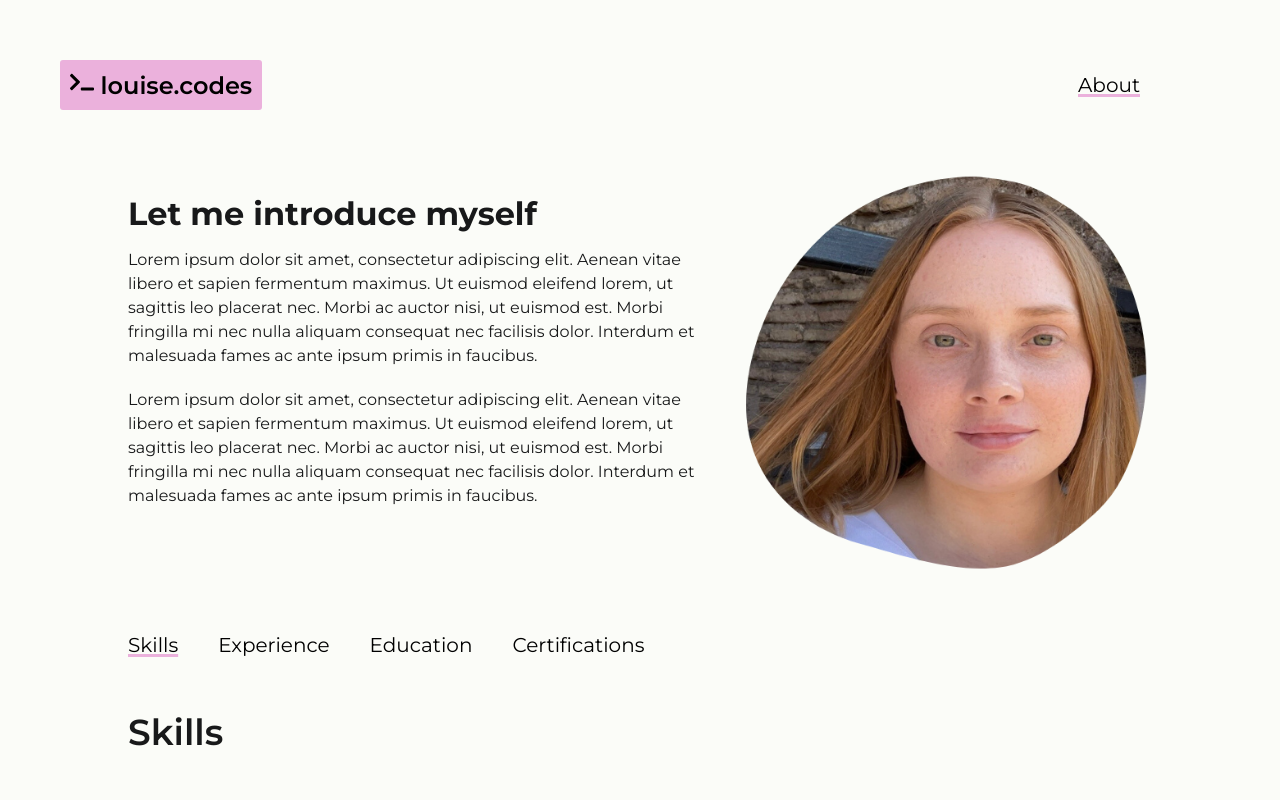
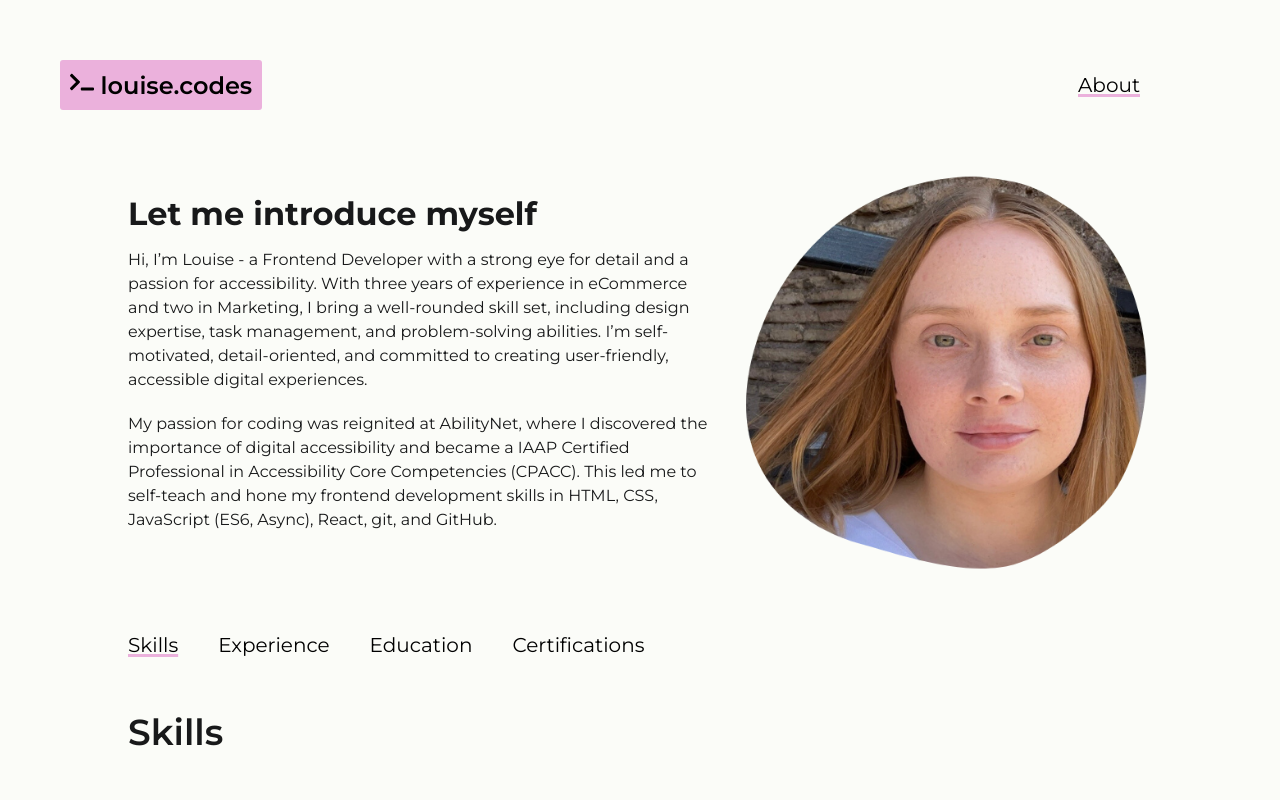
Before and after one commit to louiseka/portfolio, a React (Vite) app: page /about in a window 1280 px wide. Shown: the top 800 px of the page. Built offline with nearby package versions, Linux system fonts and the light colour scheme.

Commit message:
About bio added

```diff
--- a/src/components/AboutLayout.jsx
+++ b/src/components/AboutLayout.jsx
@@ -1,4 +1,5 @@
-import { Outlet, NavLink } from "react-router"
+import { Outlet, NavLink, Link } from "react-router"
+import { FaArrowRight } from "react-icons/fa"
 
 export default function AboutLayout() {
     return (
@@ -8,8 +9,9 @@ export default function AboutLayout() {
                 <div className="about-section">
                     <div className="hero-text">
                         <h1>Let me introduce myself</h1>
-                        <p>Lorem ipsum dolor sit amet, consectetur adipiscing elit. Aenean vitae libero et sapien fermentum maximus. Ut euismod eleifend lorem, ut sagittis leo placerat nec. Morbi ac auctor nisi, ut euismod est. Morbi fringilla mi nec nulla aliquam consequat nec facilisis dolor. Interdum et malesuada fames ac ante ipsum primis in faucibus. </p>
-                        <p>Lorem ipsum dolor sit amet, consectetur adipiscing elit. Aenean vitae libero et sapien fermentum maximus. Ut euismod eleifend lorem, ut sagittis leo placerat nec. Morbi ac auctor nisi, ut euismod est. Morbi fringilla mi nec nulla aliquam consequat nec facilisis dolor. Interdum et malesuada fames ac ante ipsum primis in faucibus. </p>
+                        <p>Hi, I’m Louise - a Frontend Developer with a strong eye for detail and a passion for accessibility. With three years of experience in eCommerce and two in Marketing, I bring a well-rounded skill set, including design expertise, task management, and problem-solving abilities. I’m self-motivated, detail-oriented, and committed to creating user-friendly, accessible digital experiences. </p>
+                        <p>My passion for coding was reignited at AbilityNet, where I discovered the importance of digital accessibility and became a IAAP Certified Professional in Accessibility Core Competencies (CPACC). This led me to self-teach and hone my frontend development skills in HTML, CSS, JavaScript (ES6, Async), React, git, and GitHub. </p>
+
                     </div>
 
                     <img className="profile-img" src="/assets/louise-profile.png" alt="Profile image of Louise smiling" />
@@ -28,6 +30,7 @@ export default function AboutLayout() {
                     <NavLink to="certifications" className={({ isActive }) => (isActive ? 'nav-active' : "")}>Certifications</NavLink>
                 </nav>
                 <Outlet />
+
             </main>
         </>
     )
```
